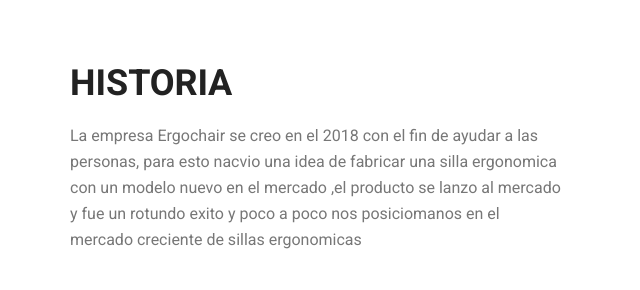
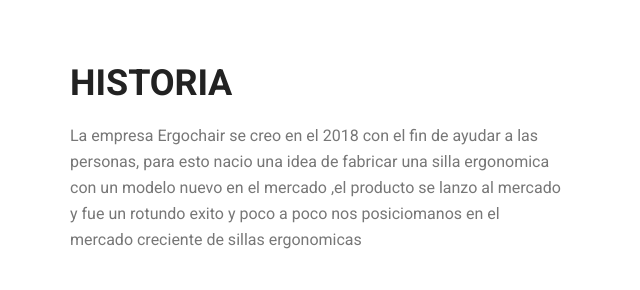
Before and after one commit to Danagarlet/Fab-lab, a plain HTML site: page about-us.html in a window 1280 px wide. Shown: the part 1440-1730 px from the top of the page, 0-640 px from the left. Drawn offline with Linux system fonts and the light colour scheme.

Commit message:
Update about-us.html
1

```diff
--- a/about-us.html
+++ b/about-us.html
@@ -121,7 +121,7 @@
         			<div class="col-lg-6">
         				<div class="welcome_text">
         					<h4>Historia</h4>
-        					<p>La empresa Ergochair se creo en el 2018 con el fin de ayudar a las personas, para esto nacvio una idea de fabricar una silla ergonomica con un modelo nuevo en el mercado ,el producto se lanzo al mercado y fue un rotundo exito y poco a poco nos posiciomanos en el mercado creciente de sillas ergonomicas </p>
+        					<p>La empresa Ergochair se creo en el 2018 con el fin de ayudar a las personas, para esto nacio una idea de fabricar una silla ergonomica con un modelo nuevo en el mercado ,el producto se lanzo al mercado y fue un rotundo exito y poco a poco nos posiciomanos en el mercado creciente de sillas ergonomicas </p>
         					<div class="row">
         						<div class="col-md-4">
         							<div class="wel_item">
```
